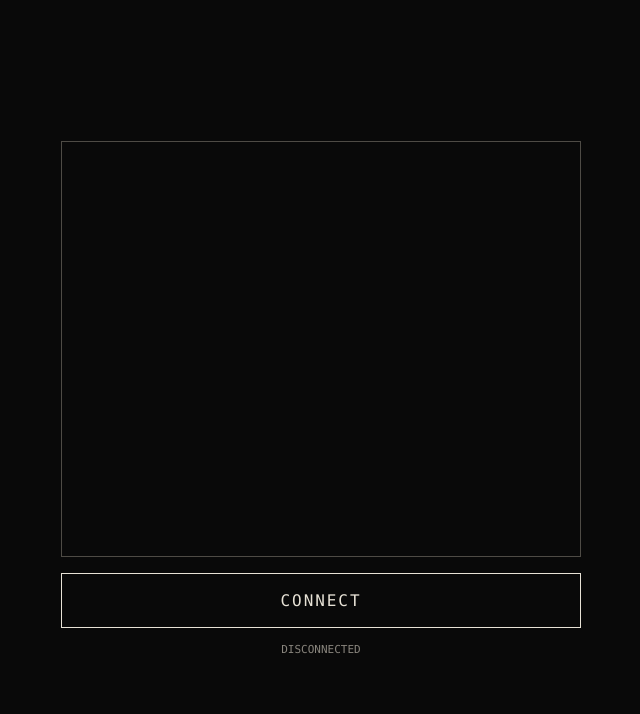
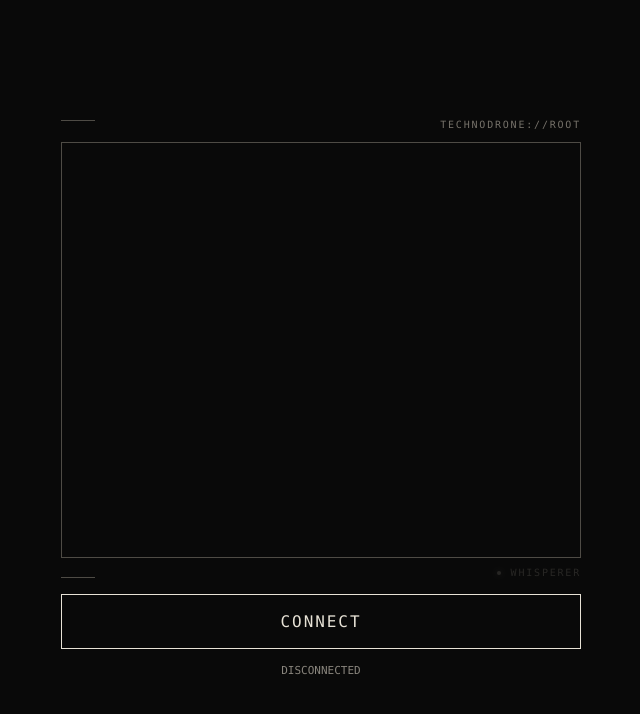
Before and after one commit to emonja/skilset, a website: page public/practice/whisper.html in a window 1280 px wide. Shown: the whole page, without its empty margins (319-959 px from the left). Drawn offline with Linux system fonts and the light colour scheme.

Commit message:
Update whisper.html
technodrone identity

```diff
--- a/public/practice/whisper.html
+++ b/public/practice/whisper.html
@@ -31,6 +31,68 @@
     }
 
     main { width: min(100%, 520px); }
+
+    .receiver {
+      position: relative;
+      padding: 22px 0 20px;
+    }
+
+    .receiver::before,
+    .receiver::after {
+      content: "";
+      position: absolute;
+      left: 0;
+      width: 34px;
+      height: 1px;
+      background: #4e4b45;
+    }
+
+    .receiver::before { top: 0; }
+    .receiver::after { bottom: 0; }
+
+    .identifier,
+    .whisperer {
+      position: absolute;
+      margin: 0;
+      color: #76726a;
+      font-size: 10px;
+      line-height: 1;
+      letter-spacing: .18em;
+      text-transform: uppercase;
+      user-select: none;
+    }
+
+    .identifier {
+      top: 0;
+      right: 0;
+    }
+
+    .whisperer {
+      right: 0;
+      bottom: 0;
+      padding-left: 14px;
+      animation: whisper-pulse 4.8s ease-in-out infinite;
+    }
+
+    .whisperer::before {
+      content: "";
+      position: absolute;
+      top: 50%;
+      left: 0;
+      width: 4px;
+      height: 4px;
+      border-radius: 50%;
+      background: currentColor;
+      transform: translateY(-50%);
+      box-shadow: 0 0 7px currentColor;
+    }
+
+    @keyframes whisper-pulse {
+      0%, 64%, 100% { opacity: .28; }
+      70% { opacity: .72; }
+      76% { opacity: .38; }
+      82% { opacity: .62; }
+    }
 
     #message {
       min-height: 52svh;
@@ -68,12 +130,31 @@
       line-height: 1.5;
       text-align: center;
     }
+
+    @media (max-width: 380px) {
+      .identifier,
+      .whisperer {
+        font-size: 9px;
+        letter-spacing: .13em;
+      }
+    }
+
+    @media (prefers-reduced-motion: reduce) {
+      .whisperer {
+        animation: none;
+        opacity: .5;
+      }
+    }
   </style>
 </head>
 
 <body>
   <main>
-    <div id="message" aria-live="polite"></div>
+    <section class="receiver" aria-label="Whisper receiver">
+      <p class="identifier" aria-label="Technodrone root identifier">TECHNODRONE://ROOT</p>
+      <div id="message" aria-live="polite"></div>
+      <p class="whisperer" aria-hidden="true">WHISPERER</p>
+    </section>
     <button id="connect" type="button">CONNECT</button>
     <p id="status">DISCONNECTED</p>
   </main>
```
